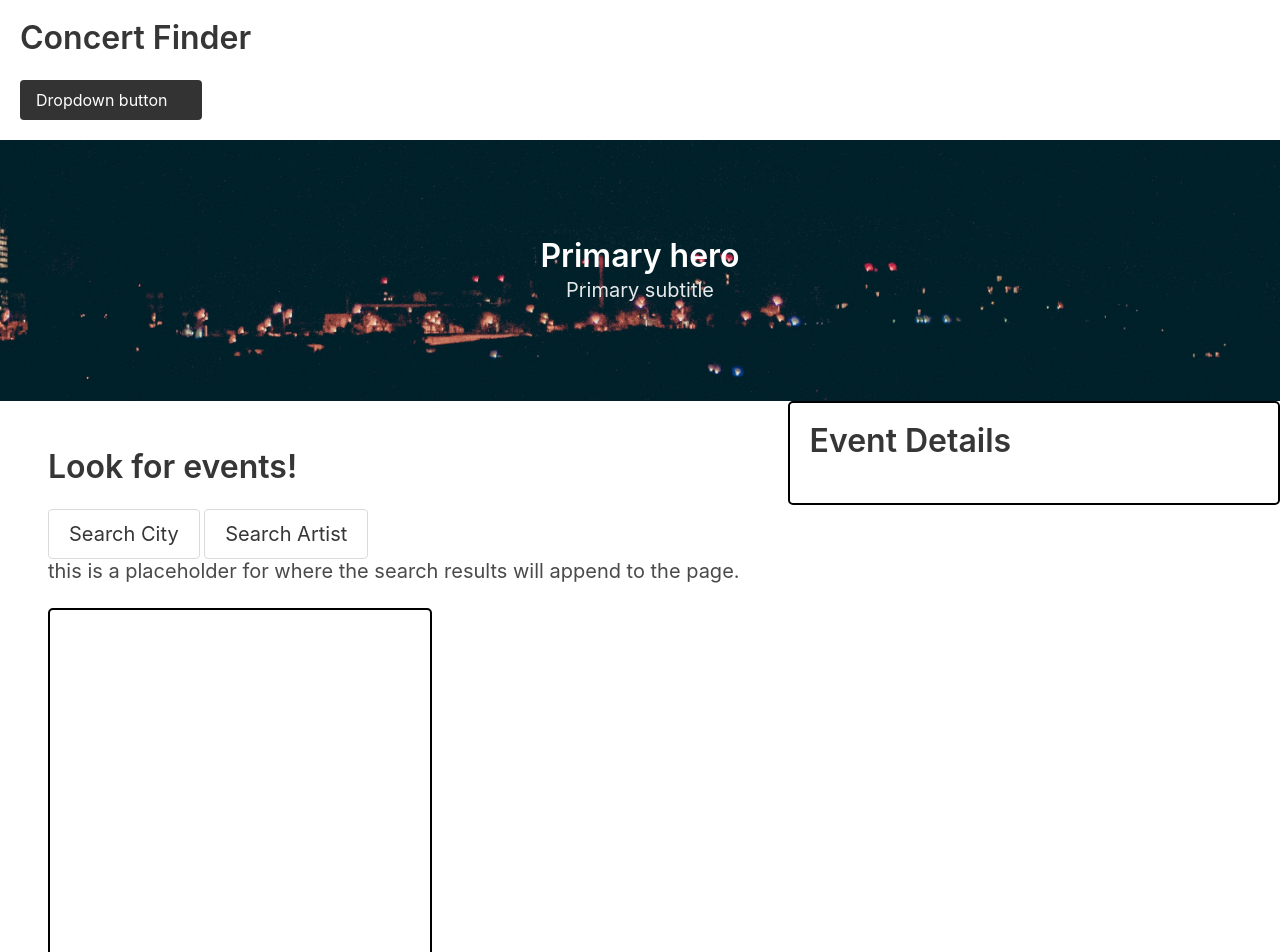
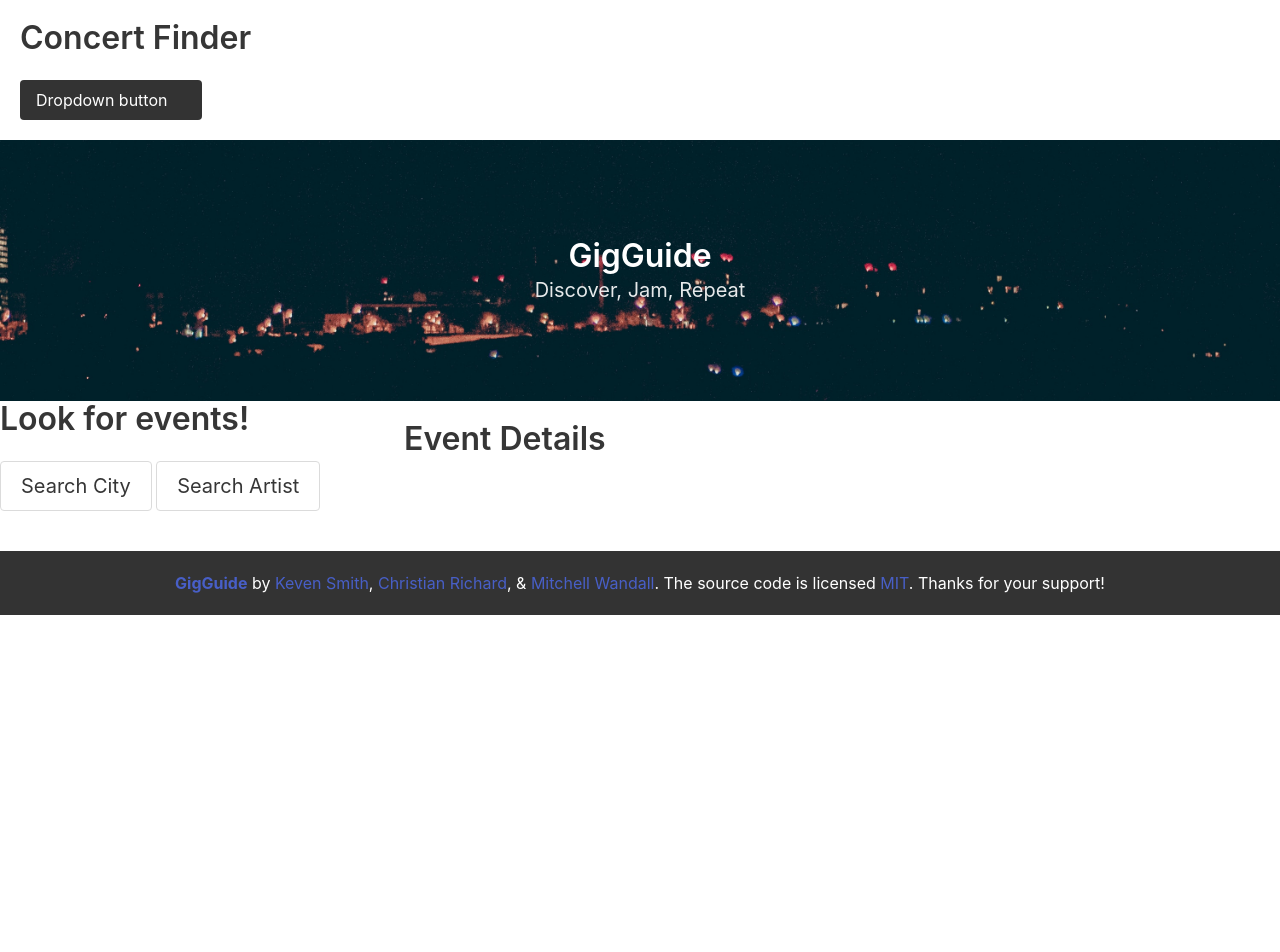
Before and after one commit to kevinsmithseven/concert-finder, a plain HTML site: page index.html in a window 1280 px wide. Shown: the top 952 px of the page. After the commit the page ends 800 px from the top, so only its background shows below. Drawn offline with nearby package versions, Linux system fonts and the light colour scheme; no server answers; some icons are missing.

Commit message:
commented out some css, added bulma flex classes, added to footer

```diff
--- a/assets/styles/style.css
+++ b/assets/styles/style.css
@@ -26,7 +26,7 @@ h1 {
     top: 30%;
 }
 
-#events-container {
+/* #events-container {
     border: 2px solid black;
     border-radius: 5px;
     height: 70vh;
@@ -36,7 +36,7 @@ h1 {
     border: 2px solid black;
     border-radius: 5px;
 
-}
+} */
 header {
   background-color: white;
   color: #fff;
--- a/index.html
+++ b/index.html
@@ -47,15 +47,15 @@
     <!-- *hero img placeholder  -->
     <section class="hero is-primary">
       <div class="hero-body">
-        <p class="title">Primary hero</p>
-        <p class="subtitle">Primary subtitle</p>
+        <p class="title">GigGuide</p>
+        <p class="subtitle">Discover, Jam, Repeat</p>
       </div>
     </section>
 
     <!-- *flex parent for aside and main  -->
-    <div id="flexMain">
+    <main id="flexMain" class="colums" >
       <!-- *section for aside  -->
-      <section  class="section is-meduim">
+      <section  class="colum">
         <h1 class="title">Look for events!</h1>
         <!-- *this button will pop out the modal  -->
         <button
@@ -74,10 +74,10 @@
           Search Artist
         </button>
 
-        <h2 class="subtitle">
+        <!-- <h2 class="subtitle">
           this is a placeholder for where the search results will append to the
           page.
-        </h2>
+        </h2> -->
 
         <!-- *populate cards here  -->
 
@@ -187,7 +187,7 @@
       </div>
 
       <!-- *section for main  -->
-      <section id="event-details" class="section is-large">
+      <section id="event-details" class="colum">
         <h1 class="title">Event Details</h1>
 
         <!-- *populate details here!  -->
@@ -196,19 +196,15 @@
         </div>
 
       </section>
-    </div>
+    </main>
     <!-- *footer placeholder  -->
     <footer class="footer">
       <div class="content has-text-centered">
         <p>
-          <strong>Bulma</strong> by
-          <a href="https://jgthms.com">Jeremy Thomas</a>. The source code is
+          <strong><a href="https://github.com/kevinsmithseven/concert-finder">GigGuide</a></strong> by
+          <a href="https://github.com/kevinsmithseven">Keven Smith</a>, <a href="https://github.com/CRich96">Christian Richard</a>, & <a href="https://github.com/MWandall">Mitchell Wandall</a>. The source code is
           licensed
-          <a href="http://opensource.org/licenses/mit-license.php">MIT</a>. The
-          website content is licensed
-          <a href="http://creativecommons.org/licenses/by-nc-sa/4.0/"
-            >CC BY NC SA 4.0</a
-          >.
+          <a href="http://opensource.org/licenses/mit-license.php">MIT</a>. Thanks for your support!
         </p>
       </div>
     </footer>
```
